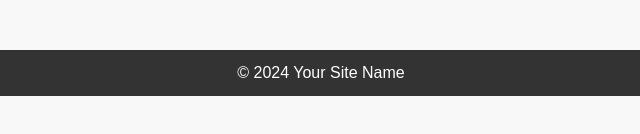
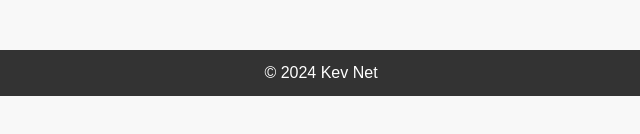
Before and after one commit to kevdog12345/kevdog12345.github.io, a plain HTML site: page questions.html in a window 1280 px wide. Shown: the part 290-424 px from the top of the page, 319-959 px from the left. Drawn offline with Linux system fonts and the light colour scheme.

Commit message:
Update questions.html

```diff
--- a/questions.html
+++ b/questions.html
@@ -29,7 +29,7 @@
 </section>
 
 <footer>
-    <p>&copy; 2024 Your Site Name</p>
+    <p>&copy; 2024 Kev Net</p>
 </footer>
 
 <!-- Script to handle form submission -->
```
